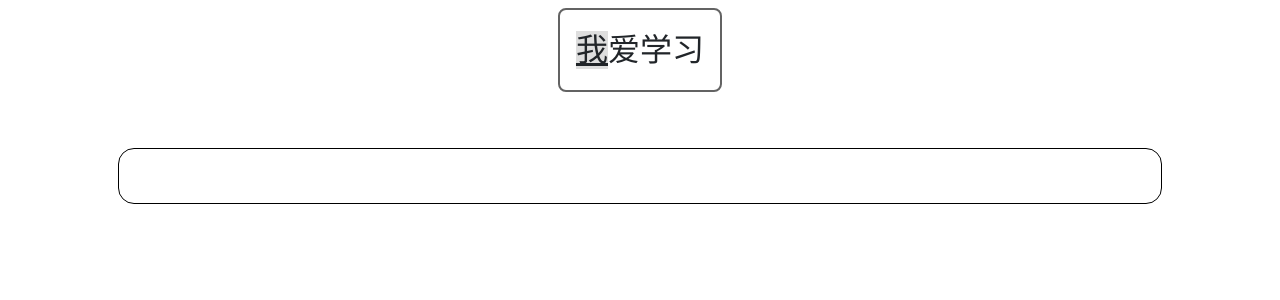
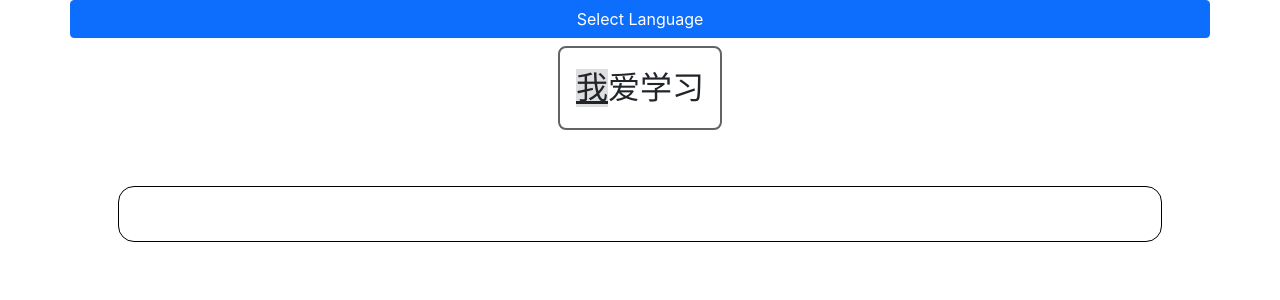
Before and after one commit to Kasaract/TypeIt, a React (Create React App) app in the folder frontend/: page / in a window 1280 px wide. Shown: the top 300 px of the page. Built offline with nearby package versions, Linux system fonts and the light colour scheme; the HTML template or start-up script is replaced by a standard one.

Commit message:
Language selection

```diff
--- /dev/null
+++ b/frontend/src/components/LanguageSelect/index.js
@@ -0,0 +1,38 @@
+import { useState } from 'react';
+import { Button, Modal } from "react-bootstrap"
+
+let languageCodes = require('../../languages/languageCodes.js');
+
+export default function LanguageSelect({
+    language,
+}) {
+    const [show, setShow] = useState(false);
+    const handleClose = () => setShow(false);
+    const handleShow = () => setShow(true);
+
+    const handleClick = (event) => {
+
+    };
+
+    return (
+        <>
+            <Button onClick={handleShow}>
+                Select Language
+            </Button>
+
+            <Modal show={show} onHide={handleClose}>
+                <Modal.Header closeButton>
+                    <Modal.Title>Select Language</Modal.Title>
+                </Modal.Header>
+
+                <Modal.Body className="d-flex flex-wrap">
+                    {
+                        Object.keys(languageCodes.languageCodes).map(lang => {
+                            return (<Button variant="light" className="p-2" onClick={handleClick}>{ languageCodes.languageCodes[lang].name }</Button>);
+                        })
+                    }
+                </Modal.Body>
+            </Modal>
+        </>
+    )
+}
--- a/frontend/src/context/index.js
+++ b/frontend/src/context/index.js
@@ -1,5 +1,6 @@
 import { createContext } from 'react';
 
+export const LanguageContext = createContext('');
 export const PositionContext = createContext(0);
 export const CharPositionContext = createContext(0);
 export const InputContext = createContext('');
--- a/frontend/src/pages/Home/index.js
+++ b/frontend/src/pages/Home/index.js
@@ -1,8 +1,9 @@
 import { useContext } from 'react';
 import { Container, Col, Row } from 'react-bootstrap';
 
-import { PositionContext, InputStatusContext } from '../../context';
+import { LanguageContext, PositionContext, InputStatusContext } from '../../context';
 
+import LanguageSelect from '../../components/LanguageSelect';
 import TypingText from '../../components/TypingText';
 import Input from '../../components/Input';
 
@@ -12,12 +13,16 @@ const sampleEnglish =
 const sampleChinese = '我爱学习';
 
 export default function Home() {
+  const { language, setLanguage } = useContext(LanguageContext);
   const { position, setPosition } = useContext(PositionContext);
   const { inputStatus, setInputStatus } = useContext(InputStatusContext);
 
   return (
     <Container className="vh-100">
       <Col className="h-100">
+        <Row>
+          <LanguageSelect language={language}/>
+        </Row>
         <Row>
           <TypingText
             position={position}
```
Also changed, not shown: frontend/src/languages/languageCodes.js (renamed from frontend/languages/languageCodes.js).
